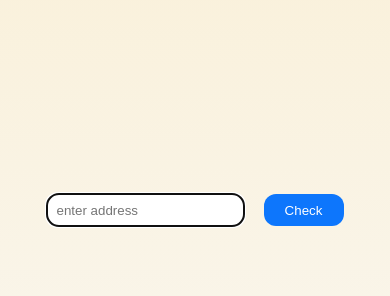
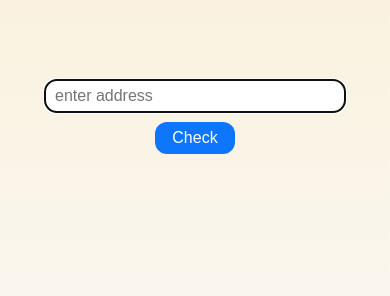
Before and after one commit to jaimindp/SozuHackParis, a Next.js app: page / in a window 390 px wide. Shown: the part 291-587 px from the top of the page. Built offline with nearby package versions, Linux system fonts and the light colour scheme; what wagmi would draw is missing.

Commit message:
fix mobile style

```diff
--- a/pages/BABTokenWeekGate.js
+++ b/pages/BABTokenWeekGate.js
@@ -273,6 +273,7 @@ function BABTokenWeekGate({ address, loading, setLoading }) {
         <Image
           src={iconAttention}
           alt={"icon check mark"}
+          className={styles.status_img}
         />
       </div>
       <div className={styles.message}>
@@ -319,8 +320,8 @@ function BABTokenWeekGate({ address, loading, setLoading }) {
   };
 
   return (
-    <div className={styles.container}>
-      {categoryData?.data?.providers?.length > 0 && (
+    categoryData?.data?.providers?.length > 0 && (
+      <div className={styles.container}>
         <>
           {!categoryData?.result ? (
             <h1 className={styles.title}>
@@ -347,9 +348,9 @@ function BABTokenWeekGate({ address, loading, setLoading }) {
             </a>
           )}
         </>
-      )}
-      {((isSync && notify) || error) && syncNotify()}
-    </div>
+        {((isSync && notify) || error) && syncNotify()}
+      </div>
+    )
   );
 }
 
--- a/styles/BABTokenWeekGate.module.css
+++ b/styles/BABTokenWeekGate.module.css
@@ -103,7 +103,7 @@
 .button_second {
   align-self: center;
   width: 100%;
-  height: 32px;
+  min-height: 32px;
   border-radius: 12px;
   text-align: center;
   cursor: pointer;
--- a/styles/Home.module.css
+++ b/styles/Home.module.css
@@ -4,7 +4,7 @@
 }
 
 .main {
-  min-height: 100vh;
+  min-height: calc(100vh - 187px);
   padding: 4rem 0;
   flex: 1;
   display: flex;
@@ -108,21 +108,25 @@
 }
 
 .input_box {
-  display: flex;
+  display: block;
+  width: 100%;
   max-width: 490px;
 }
 
 .input {
-  max-width: 340px;
+  display: block;
+  width: 300px;
   height: 32px;
   border-radius: 12px;
   border: none;
-  margin: 10px 10px 10px 10px;
+  margin: 10px auto 10px auto;
   padding: 10px;
+  font-size: 16px;
 }
 
 .button {
-  margin: 10px 10px 20px 10px;
+  display: block;
+  margin: 10px auto 20px auto;
   width: 80px;
   height: 32px;
   border-radius: 12px;
@@ -130,6 +134,7 @@
   color: #FFFFFF;
   background-color: #0d76fc;
   cursor: pointer;
+  font-size: 16px;
 }
 
 .button:disabled {
```
